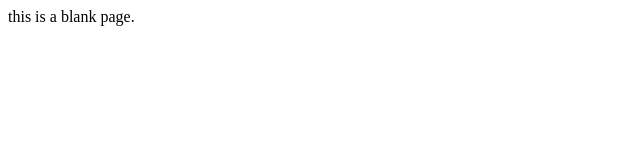
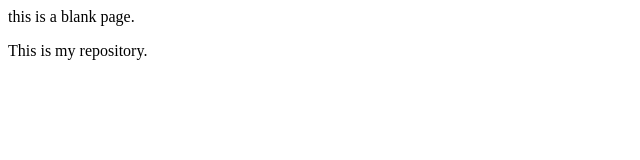
Before and after one commit to Priyamehta18/apna-college-demo, a plain HTML site: page index.html in a window 1280 px wide. Shown: the whole page, without its empty margins (0-640 px from the left). Drawn offline with Linux system fonts and the light colour scheme.

Commit message:
index.html added

```diff
--- a/index.html
+++ b/index.html
@@ -1,3 +1,4 @@
 <p>
   this is a blank page.
 </p>
+<p>This is my repository.</p>
```
